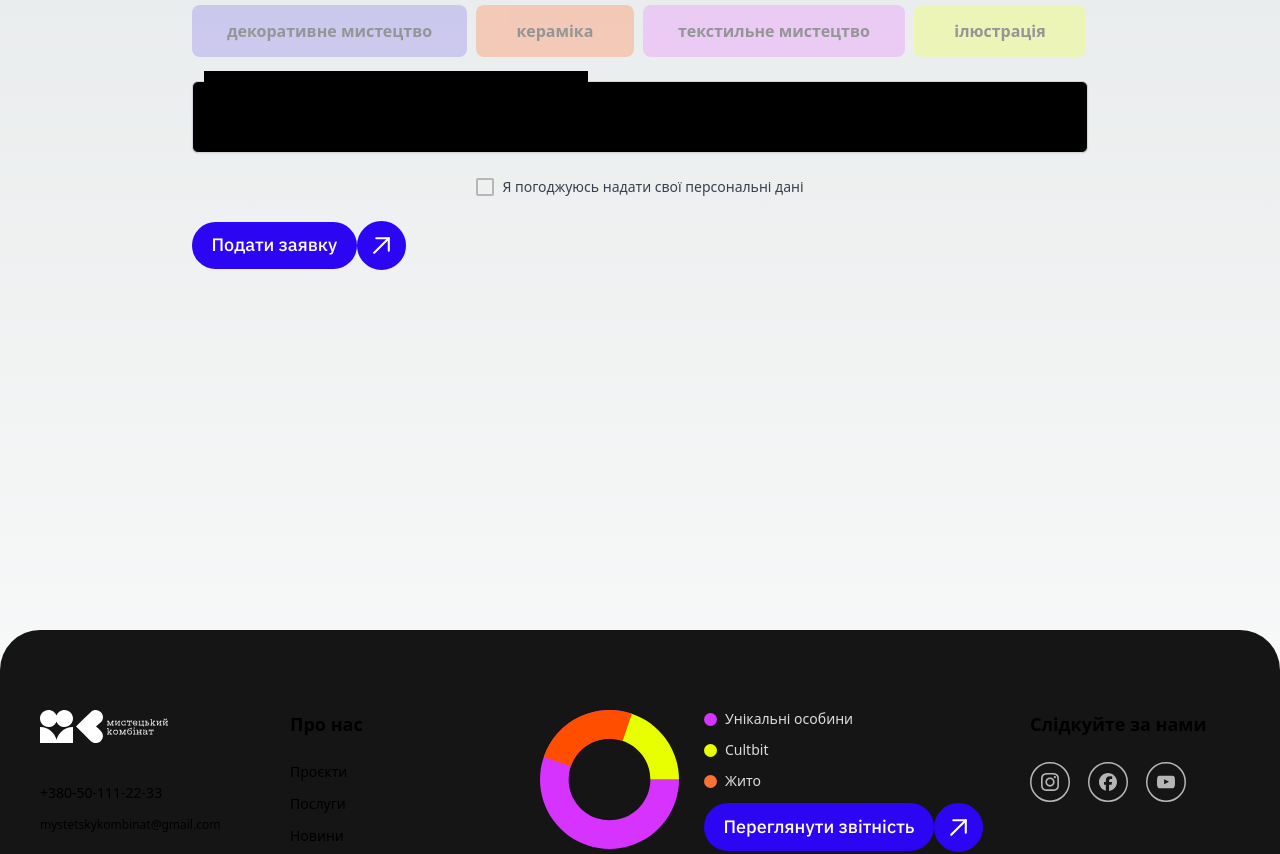
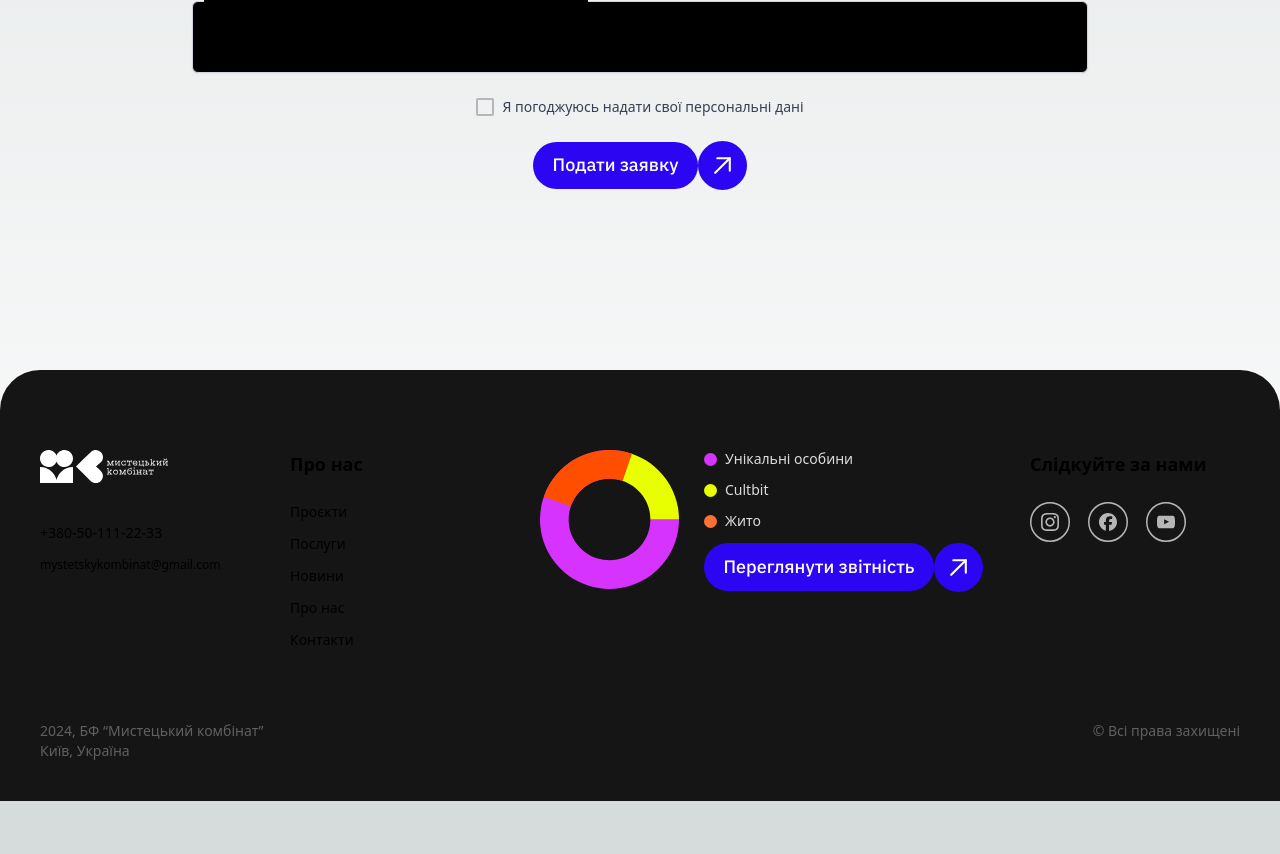
Before and after one commit to kamilka13me/myst_comb, a Next.js app in the folder frontend/: page /portfolio in a window 1280 px wide. Shown: the part 1019-1873 px from the top of the page. After the commit the page ends 1820 px from the top, so only its background shows below. Built offline with nearby package versions, Linux system fonts and the light colour scheme.

Commit message:
refact: add props ButtonLink

```diff
--- a/frontend/app/portfolio/components/PortfolioForm.tsx
+++ b/frontend/app/portfolio/components/PortfolioForm.tsx
@@ -166,19 +166,15 @@ export default function PortfolioForm() {
           onChange={handleCheckboxChange}
           classMain="flex justify-center mt-6 mb-6"
         />
-        {/* <button
-          type="submit"
-          disabled={!checkedSubmit}
-          className={`mt-4 w-full py-2 px-4 rounded ${
-            checkedSubmit
-              ? "bg-blue-500 text-white hover:bg-blue-600"
-              : "bg-gray-500 text-gray-300 cursor-not-allowed"
-          }`}
-        >
-          Надіслати
-        </button> */}
-
-        <ButtonLink variant="arrowTextBlue" text="Подати заявку" to="/404" />
+        <div className="flex justify-center">
+          <ButtonLink
+            type="submit"
+            variant="arrowTextBlue"
+            text="Подати заявку"
+            className="flex justify-center"
+            disabled={!checkedSubmit}
+          />
+        </div>
       </form>
     </>
   );
--- a/frontend/app/portfolio/page.tsx
+++ b/frontend/app/portfolio/page.tsx
@@ -4,7 +4,7 @@ import PortfolioForm from "./components/PortfolioForm";
 
 export default function Portfolio() {
   return (
-    <div className="w-[896px] mx-auto pt-20 pb-[180px]">
+    <div className="w-[896px] mx-auto">
       <PortfolioForm />
     </div>
   );
--- a/frontend/src/shared/ui/ButtonLink/ButtonLink.tsx
+++ b/frontend/src/shared/ui/ButtonLink/ButtonLink.tsx
@@ -1,12 +1,8 @@
 /* eslint-disable no-nested-ternary */
 
 import { ButtonHTMLAttributes, forwardRef, ReactNode } from "react";
-
 import Link from "next/link";
-import { useRouter } from "next/router";
-
 import { Icon } from "../Icon";
-
 import ArrowInCircle from "@/shared/assets/icons/ArrowInCircle.svg?react";
 import ArrowInCircleBlue from "@/shared/assets/icons/ArrowInCircleBlue.svg?react";
 import ArrowVectorGray from "@/shared/assets/icons/ArrowVectorGray.svg?react";
@@ -23,7 +19,7 @@ type VariantTypes =
 const variantClasses: Record<VariantTypes, string> = {
   clear: "",
   arrow: "",
-  arrowTextBlue: "",
+  arrowTextBlue: "disabled:cursor-not-allowed",
   ArrowVectorGray: "",
   textBlue: "",
   primary:
@@ -31,30 +27,49 @@ const variantClasses: Record<VariantTypes, string> = {
 };
 
 interface Props extends ButtonHTMLAttributes<HTMLButtonElement> {
-  to: string;
+  to?: string;
   text?: string;
   size?: string;
   children?: string | ReactNode;
   onClick?: () => void;
   variant: VariantTypes;
   className?: string;
+  disabled?: boolean;
+  type?: "button" | "submit" | "reset";
 }
 
 const ButtonLink = forwardRef<HTMLButtonElement, Props>((props, ref) => {
-  const { children, onClick, text, variant, to, size, className, ...otherProps } = props;
+  const {
+    children,
+    onClick,
+    text,
+    variant,
+    to,
+    size,
+    disabled = false,
+    className,
+    type = "button",
+    ...otherProps
+  } = props;
 
-  return (
-    <Link href={to} legacyBehavior>
+  const content = (
     <button
       ref={ref}
       onClick={onClick}
+      disabled={disabled}
+      type={type}
+      className={`text-center ${variantClasses[variant]} ${className}`}
       {...otherProps}
-        type="button"
-        className={`text-center ${variantClasses[variant]} ${className} `}
     >
-        {variant === "arrow" ? (
-          <Icon Svg={ArrowInCircle} width={45} height={45} className="min-w-[45px]" />
-        ) : variant === "textBlue" ? (
+      {variant === "arrow" && (
+        <Icon
+          Svg={ArrowInCircle}
+          width={45}
+          height={45}
+          className="min-w-[45px]"
+        />
+      )}
+      {variant === "textBlue" && (
         <div className="flex items-center gap-3">
           <span className={`font-sans font-medium text-[#151515] ${className}`}>
             {text}
@@ -66,15 +81,17 @@ const ButtonLink = forwardRef<HTMLButtonElement, Props>((props, ref) => {
             className="min-w-[45px]"
           />
         </div>
-        ) : variant === "ArrowVectorGray" ? (
+      )}
+      {variant === "ArrowVectorGray" && (
         <div className="flex items-center gap-3">
           {/* <span className="font-sans font-medium text-[#151515]">{text}</span> */}
           <Icon Svg={ArrowVectorGray} width={size || 45} height={size || 45} />
         </div>
-        ) : variant === "arrowTextBlue" ? (
-          <div className="flex items-center  ">
+      )}
+      {variant === "arrowTextBlue" && (
+        <div className="flex items-center">
           {text && (
-              <span className="font-sans py-[12.5px] px-[19.5px]  bg-[#2C05F2] rounded-[30px]">
+            <span className="font-sans py-[12.5px] px-[19.5px] bg-[#2C05F2] rounded-[30px]">
               <Text
                 textType="Desktop/Button"
                 text={text}
@@ -90,12 +107,14 @@ const ButtonLink = forwardRef<HTMLButtonElement, Props>((props, ref) => {
             className="min-w-[45px]"
           />
         </div>
-        ) : (
-          children
       )}
+      {!["arrow", "textBlue", "ArrowVectorGray", "arrowTextBlue"].includes(
+        variant
+      ) && children}
     </button>
-    </Link>
   );
+
+  return to ? <Link href={to}>{content}</Link> : content;
 });
 
 ButtonLink.displayName = "ButtonLink";
```
Lines whose indentation alone changed are shown as unchanged.
